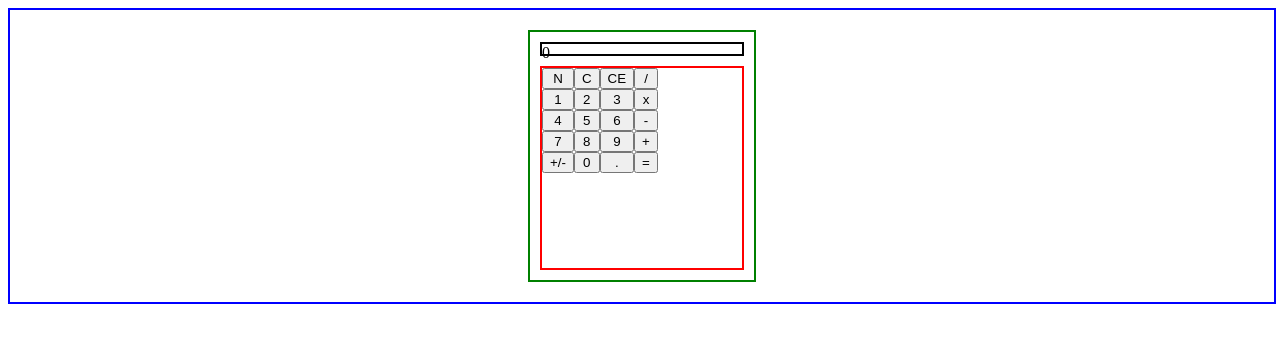
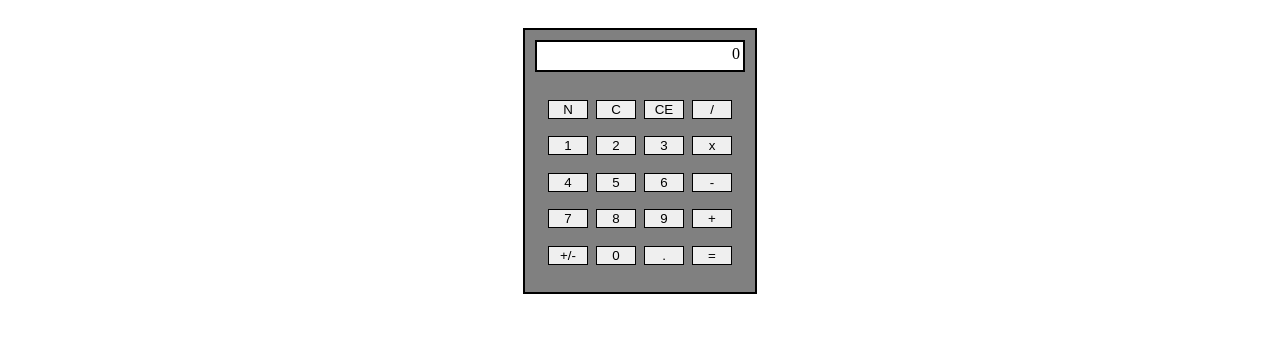
Before and after one commit to daniel-swinehart/calculator, a plain HTML site: page index.html in a window 1280 px wide. Drawn offline with Linux system fonts and the light colour scheme.

Commit message:
final css changes

```diff
--- a/calc.js
+++ b/calc.js
@@ -178,10 +178,15 @@ btnClearEntry.addEventListener('click', function(){
 
 const btnNeg = document.querySelector('#neg');
 btnNeg.addEventListener('click', function(){
-    display(1);
+    display("-");
 });
 
 const btnDecimal = document.querySelector('#decimal');
 btnDecimal.addEventListener('click', function(){
-    display(1);
+    display(".");
 });
+
+const btnClearAll = document.querySelector('#clearAll');
+btnClearAll.addEventListener('click', function(){
+    clearEverything();
+});
--- a/style.css
+++ b/style.css
@@ -4,7 +4,6 @@
     flex-direction: column;
     justify-content: center;
     align-items: center;
-    border: 2px solid blue;
 }
 
 .calc-body {
@@ -14,36 +13,38 @@
     align-items: center;
     margin: 20px;
     padding: 10px;
-    border: 2px solid green;
+    border: 2px solid black;
+    background-color: grey;
 }
 
 .calc-screen {
-    height: 10px;
+    height: 22px;
     width: 200px;
     margin-bottom: 10px;
+    padding: 3px;
     border: 2px solid black;
+    text-align: right;
+    background-color: white;
 }
 
 .num-pad {
     display: flex;
     flex-direction: row;
+    justify-content: space-evenly;
     height: 200px;
     width: 200px;
-    border: 2px solid red;
 }
 
 .num-pad-column {
     display: flex;
+    width: 20%;
     flex-direction: column;
     flex-wrap: wrap;
+    justify-content: space-evenly;
 }
 
-.num-pad-btn {
+.num-pad-button {
     position: relative;
-    flex-basis: auto;
-    flex-grow: 1;
-    flex-shrink: 1;
-    margin: 2px;
-    border: 2px solid orange;
-    box-sizing: border-box;
+    width: 100%;
+    border: 1px solid black;
 }
```
